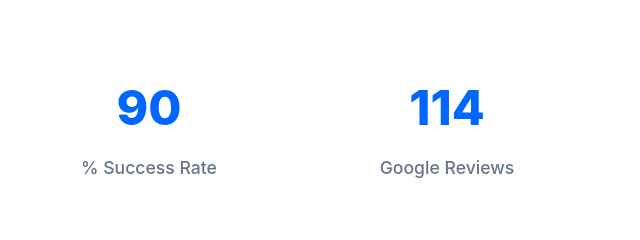
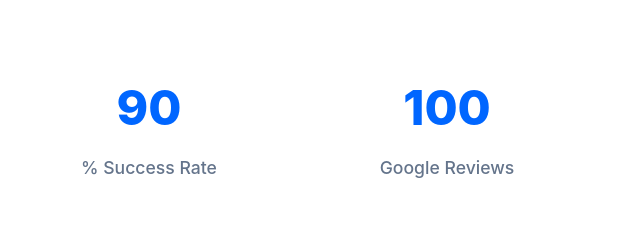
Before and after one commit to OnlineFix/onlinefix.co.uk, a plain HTML site: page reviews.html in a window 1280 px wide. Shown: the part 350-590 px from the top of the page, 640-1280 px from the left. Drawn offline with Linux system fonts and the light colour scheme.

Commit message:
Update reviews.html

```diff
--- a/reviews.html
+++ b/reviews.html
@@ -638,7 +638,7 @@
                     <div class="stat-label">% Success Rate</div>
                 </div>
                 <div class="stat-item fade-in">
-                    <span class="stat-number" data-target="114">0</span>
+                    <span class="stat-number" data-target="100+">0</span>
                     <div class="stat-label">Google Reviews</div>
                 </div>
             </div>
```
